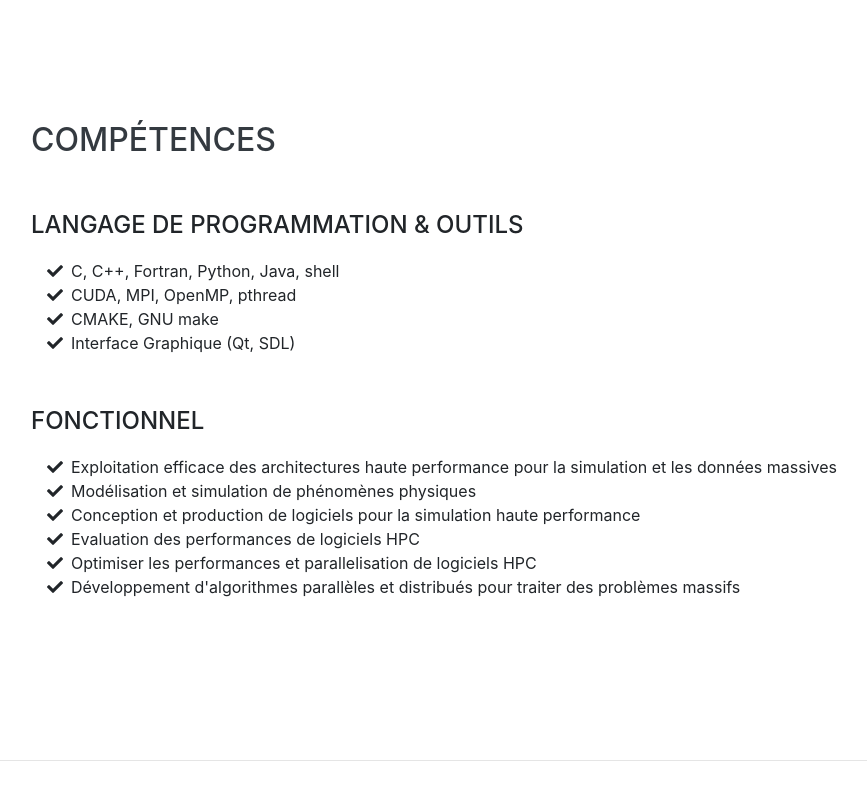
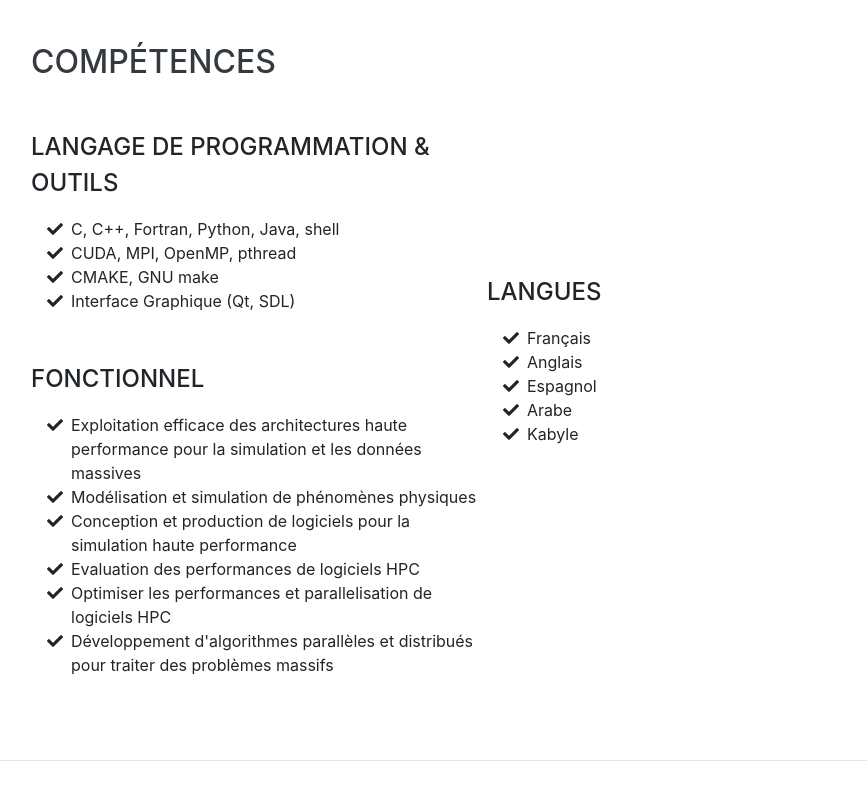
Before and after one commit to m4ssi/m4ssi.github.io, a website with bundled scripts: page index.html in a window 1280 px wide. Shown: the part 1642-2442 px from the top of the page, without its empty margins (289-1156 px from the left). Built offline with nearby package versions, Linux system fonts and the light colour scheme; a web font is replaced by a local one.

Commit message:
Adding languages

```diff
--- a/index.html
+++ b/index.html
@@ -169,7 +169,29 @@
             Développement d'algorithmes parallèles et distribués pour traiter des problèmes massifs</li>
         </ul>
       </div>
+
+      <div class="w-100">
+
+        <div class="subheading mb-3">Langues</div>
+        <ul class="fa-ul mb-0">
+          <li>
+            <i class="fa-li fa fa-check"></i>
+            Français</li>
+          <li>
+            <i class="fa-li fa fa-check"></i>
+            Anglais</li>
+          <li>
+            <i class="fa-li fa fa-check"></i>
+            Espagnol</li>
+          <li>
+            <i class="fa-li fa fa-check"></i>
+            Arabe</li>
+          <li>
+            <i class="fa-li fa fa-check"></i>
+            Kabyle</li>
+        </ul>
     </section>
+
 
     <hr class="m-0">
 
```
